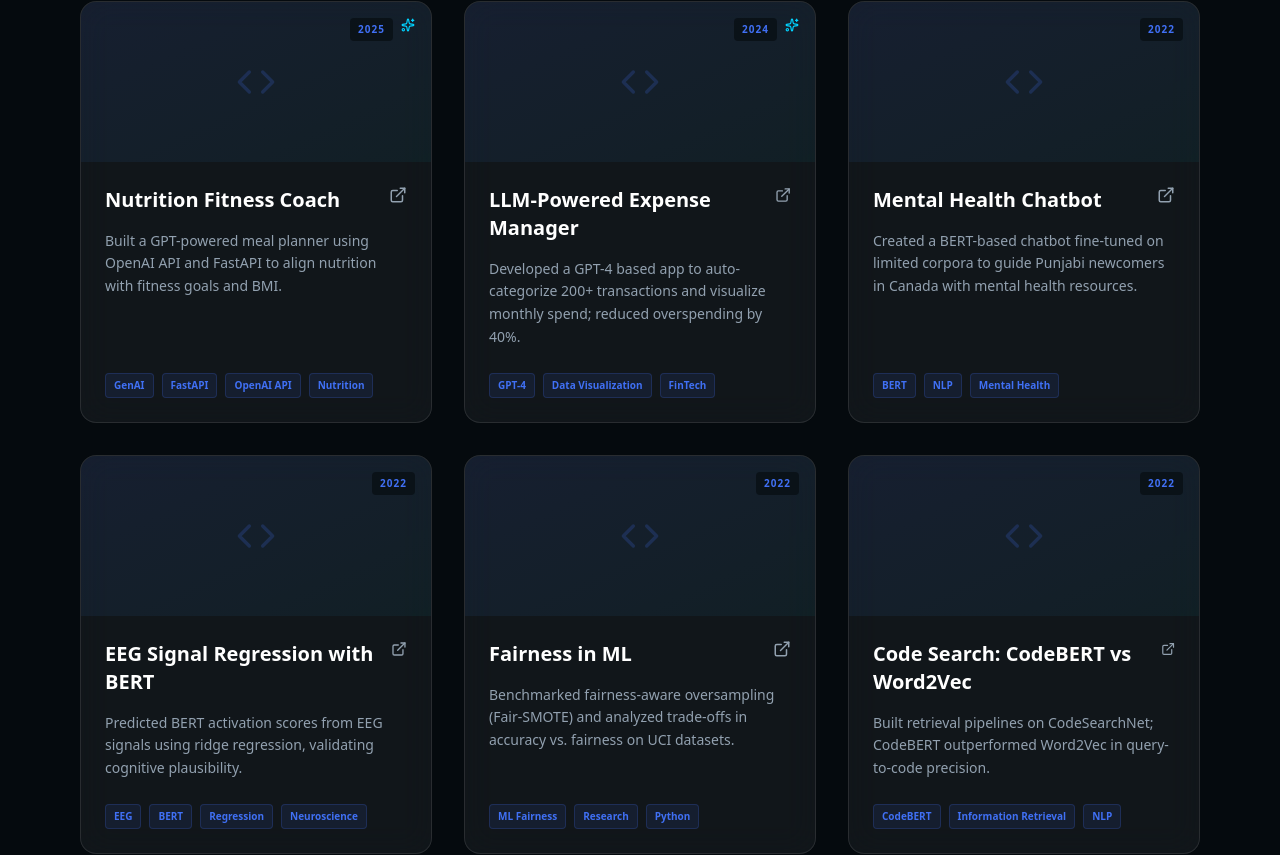
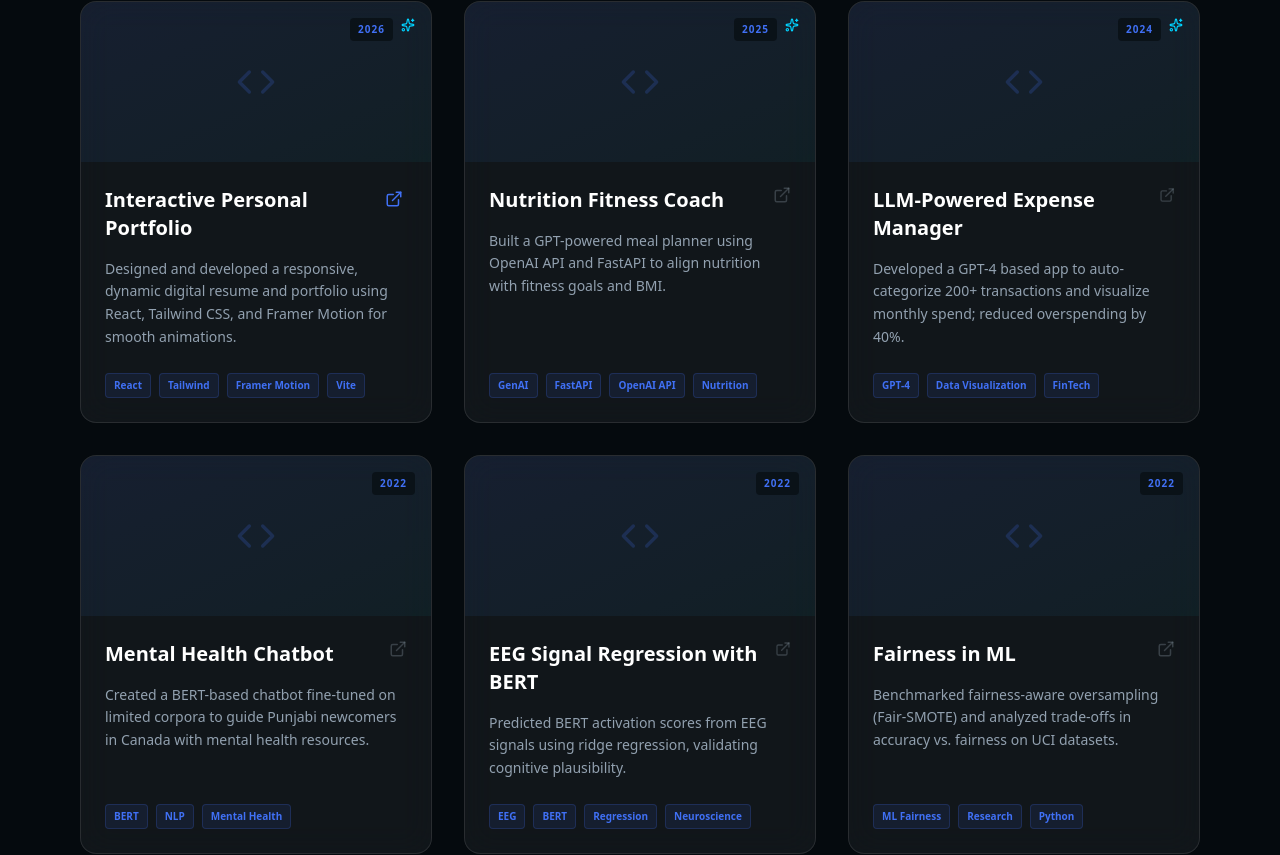
Before and after one commit to TheRohanVerma/Rohan_Portfolio, a React (Vite) app: page / in a window 1280 px wide. Shown: the part 4602-5457 px from the top of the page. Built offline with nearby package versions, Linux system fonts and the light colour scheme.

Commit message:
Add portfolio as project and make external links clickable

```diff
--- a/src/components/Projects.jsx
+++ b/src/components/Projects.jsx
@@ -4,6 +4,14 @@ import SectionHeader from './SectionHeader';
 import { ExternalLink, Code, Sparkles, Coffee } from 'lucide-react';
 
 const projects = [
+    {
+        title: "Interactive Personal Portfolio",
+        desc: "Designed and developed a responsive, dynamic digital resume and portfolio using React, Tailwind CSS, and Framer Motion for smooth animations.",
+        tags: ["React", "Tailwind", "Framer Motion", "Vite"],
+        year: "2026",
+        type: "Personal",
+        link: "https://github.com/TheRohanVerma/Rohan_Portfolio"
+    },
     {
         title: "Nutrition Fitness Coach",
         desc: "Built a GPT-powered meal planner using OpenAI API and FastAPI to align nutrition with fitness goals and BMI.",
@@ -101,7 +109,13 @@ const Projects = () => {
                         <div className="p-6 flex-1 flex flex-col">
                             <div className="flex justify-between items-start mb-4">
                                 <h3 className="text-xl font-bold text-white group-hover:text-primary transition-colors">{proj.title}</h3>
-                                <ExternalLink size={18} className="text-slate-gray hover:text-white cursor-pointer" />
+                                {proj.link ? (
+                                    <a href={proj.link} target="_blank" rel="noreferrer" className="block p-1 transform hover:scale-110 transition-transform">
+                                        <ExternalLink size={18} className="text-primary hover:text-white drop-shadow-[0_0_8px_rgba(var(--color-primary),0.8)]" />
+                                    </a>
+                                ) : (
+                                    <ExternalLink size={18} className="text-slate-gray/30" />
+                                )}
                             </div>
                             <p className="text-slate-gray text-sm mb-6 leading-relaxed flex-1">
                                 {proj.desc}
```
